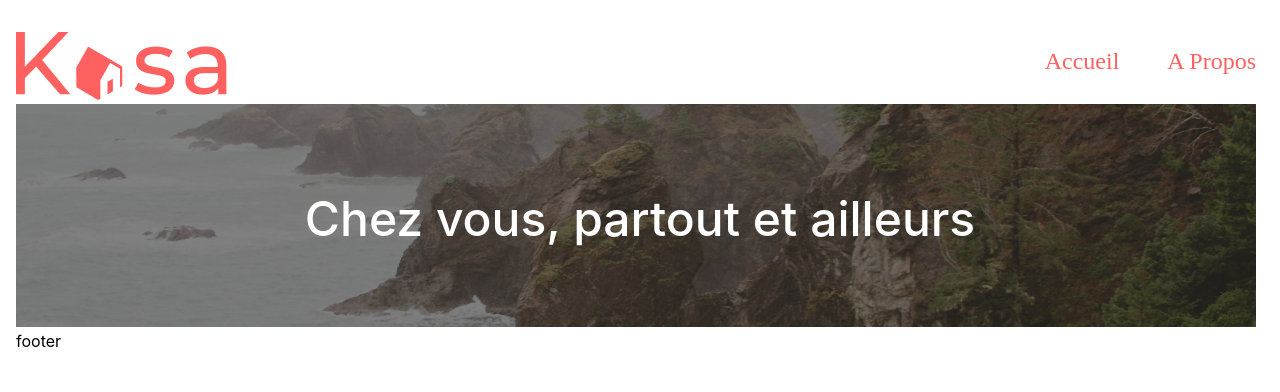
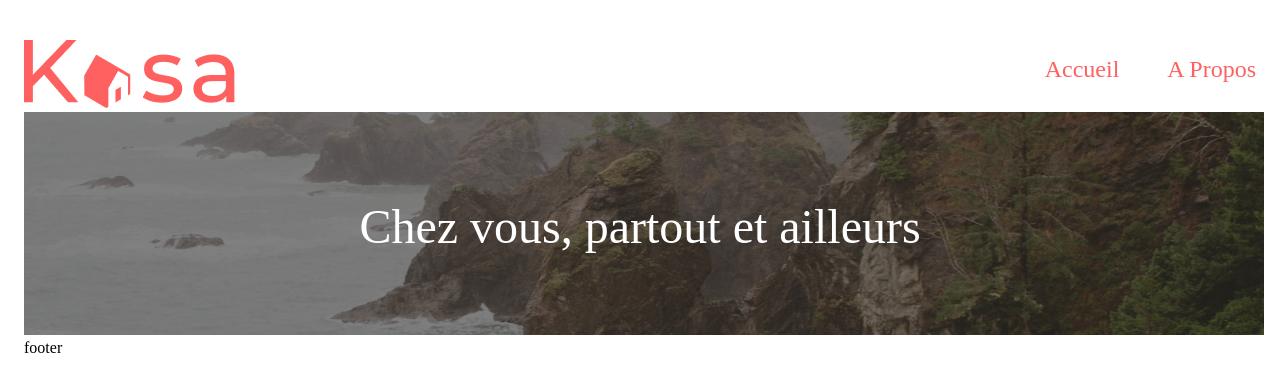
Before and after one commit to fred2541/kasa, a React (Create React App) app: page / in a window 1280 px wide. Shown: the top 392 px of the page. Built offline with nearby package versions, Linux system fonts and the light colour scheme.

Commit message:
Correct the routeur and use App.js

```diff
--- a/src/App.js
+++ b/src/App.js
@@ -1,25 +1,20 @@
-import logo from './logo.svg';
-import './App.css';
+import React from "react";
+import { BrowserRouter } from "react-router-dom";
+import PublicRouter from './routeur/index'
 
-function App() {
+import Header from "./components/header";
+import Footer from "./components/footer";
+
+const App = () => {
   return (
     <div className="App">
-      <header className="App-header">
-        <img src={logo} className="App-logo" alt="logo" />
-        <p>
-          Edit <code>src/App.js</code> and save to reload.
-        </p>
-        <a
-          className="App-link"
-          href="https://reactjs.org"
-          target="_blank"
-          rel="noopener noreferrer"
-        >
-          Learn React
-        </a>
-      </header>
+      <BrowserRouter>
+        <Header />
+        <PublicRouter />
+        <Footer />
+      </BrowserRouter>
     </div>
   );
-}
+};
 
 export default App;
--- a/src/index.js
+++ b/src/index.js
@@ -1,34 +1,10 @@
 import React from "react";
 import ReactDOM from "react-dom/client";
-import { BrowserRouter as Router, Routes, Route } from "react-router-dom";
-import "./index.css";
-import reportWebVitals from "./reportWebVitals";
+import App from './App';
 
-import './style/main.scss';
-import Header from "./components/header";
-import Footer from "./components/footer";
-import Home from "./pages/home";
-import FicheLogement from "./pages/fiche-logement";
-import APropos from "./pages/a-propos";
-import Error404 from "./pages/404";
-
-const root = ReactDOM.createRoot(document.getElementById("root"));
+const root = ReactDOM.createRoot(document.getElementById('root'));
 root.render(
   <React.StrictMode>
-    <Router>
-      <Header />
-      <Routes>
-        <Route exact path="/" Component={Home}></Route>
-        <Route path="/logement" Component={FicheLogement}></Route>
-        <Route path="/about" Component={APropos}></Route>
-        <Route path="*" Component={Error404}></Route>
-      </Routes>
-      <Footer />
-    </Router>
+    <App />
   </React.StrictMode>
 );
-
-// If you want to start measuring performance in your app, pass a function
-// to log results (for example: reportWebVitals(console.log))
-// or send to an analytics endpoint. Learn more: https://bit.ly/CRA-vitals
-reportWebVitals();
--- /dev/null
+++ b/src/routeur/index.jsx
@@ -0,0 +1,24 @@
+import React from "react";
+import { BrowserRouter as Router, Routes, Route } from "react-router-dom";
+
+import '../style/main.scss';
+
+import Home from "../pages/home";
+import FicheLogement from "../pages/fiche-logement";
+import APropos from "../pages/a-propos";
+import Error404 from "../pages/404";
+
+
+const PublicRouter = () => {
+
+    return (
+        <Routes>
+          <Route exact path="/" Component={Home}></Route>
+          <Route path="/logement" Component={FicheLogement}></Route>
+          <Route path="/about" Component={APropos}></Route>
+          <Route path="*" Component={Error404}></Route>
+        </Routes>
+    )
+  }
+
+export default PublicRouter
```
Also changed, not shown: 1 other file (tests, documents, lock files or other folders).
